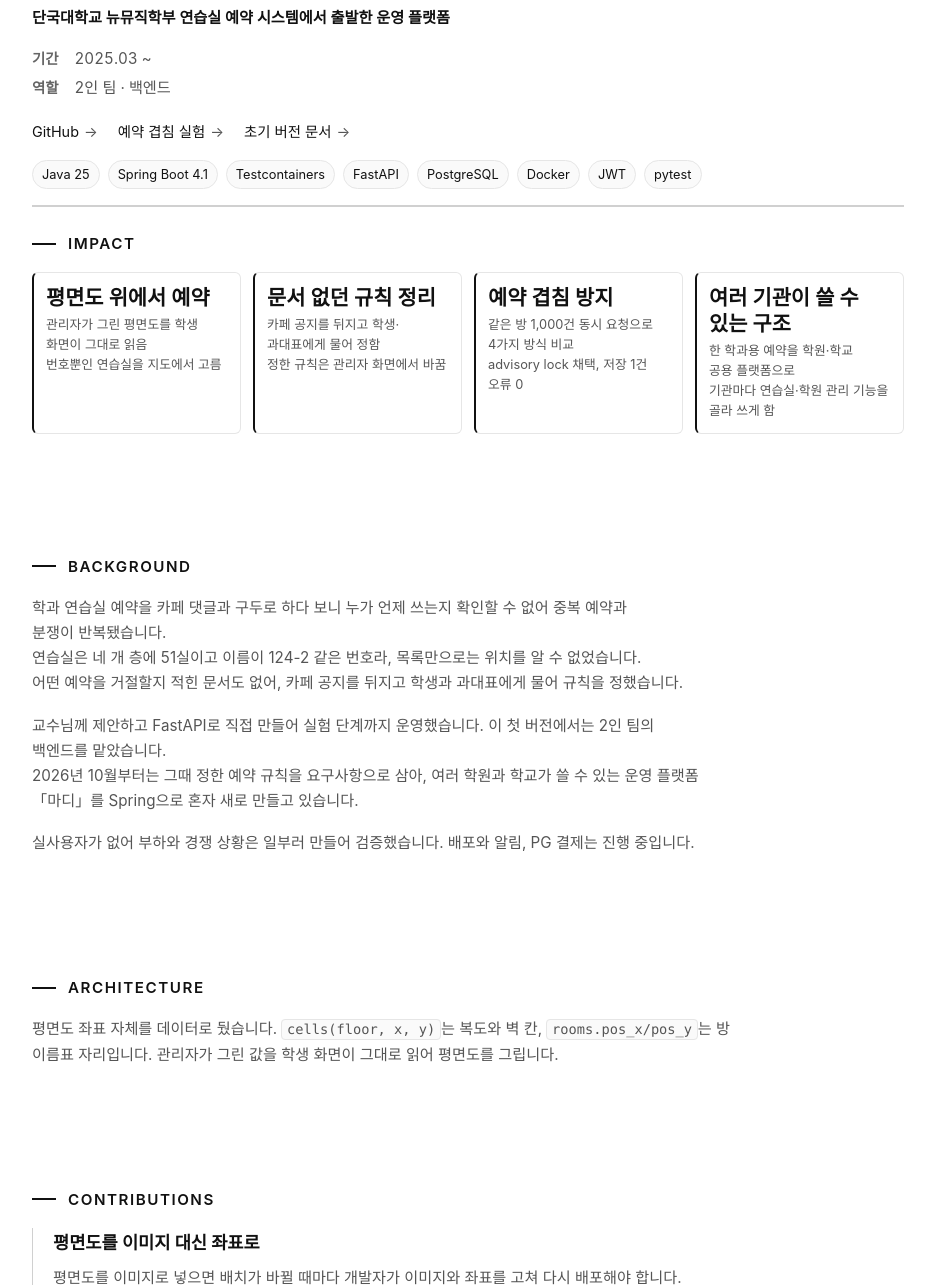
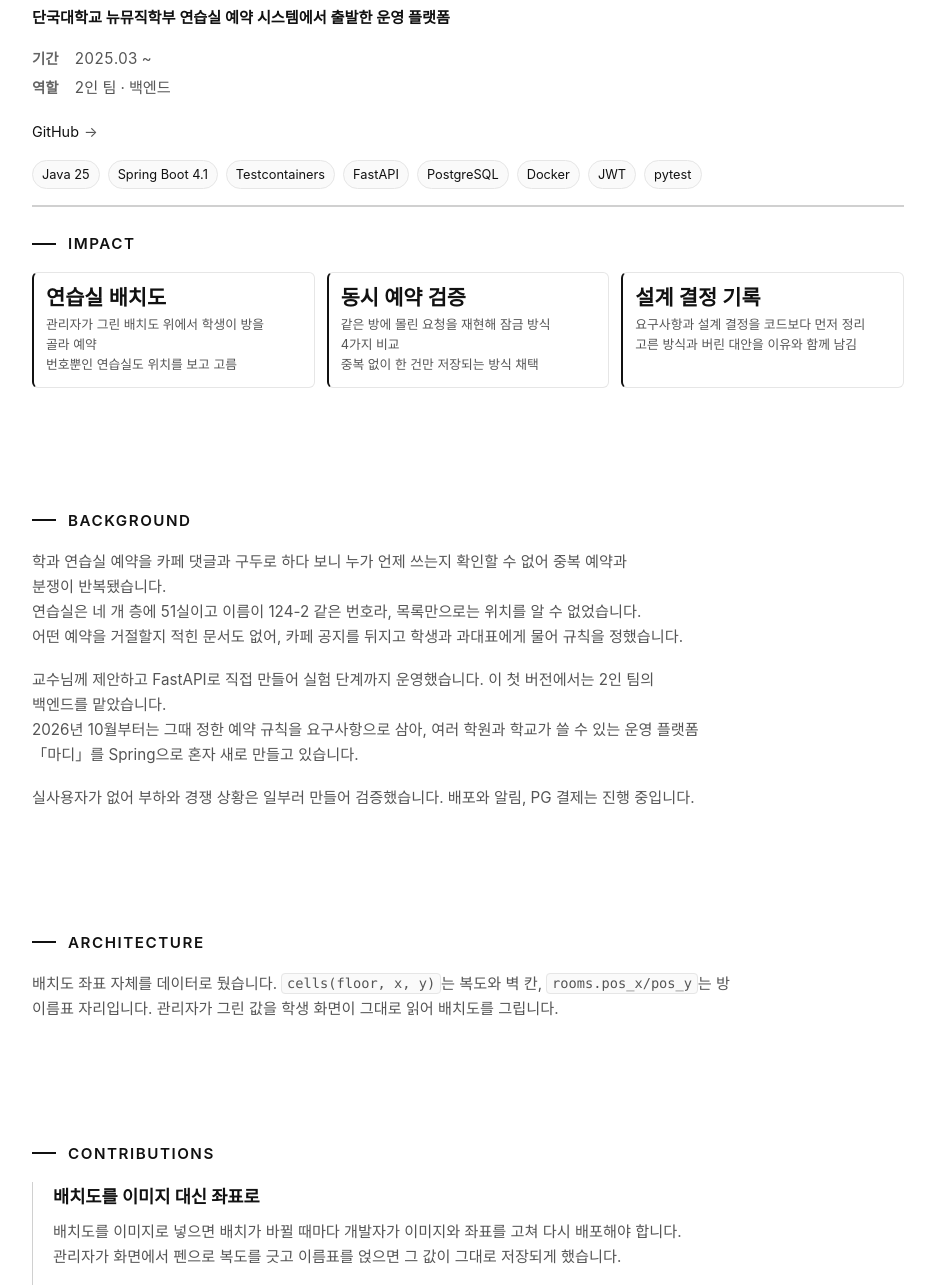
Before and after one commit to bell-ha/bell-ha.github.io, a plain HTML site: page projects/studio-booking/index.html in a window 1280 px wide. Shown: the part 255-1540 px from the top of the page, without its empty margins (172-1107 px from the left). Drawn offline with Linux system fonts and the light colour scheme; a web font is replaced by a local one.

Commit message:
마디: Impact 3장으로 정리, 머리말 링크 정리, 평면도→배치도 통일

```diff
--- a/projects/studio-booking/index.html
+++ b/projects/studio-booking/index.html
@@ -57,8 +57,6 @@
 </dl>
 <ul class="detail-links">
 <li><a href="https://github.com/bell-ha/musicstudio-booking-system" target="_blank" rel="noopener">GitHub</a></li>
-<li><a href="https://github.com/bell-ha/musicstudio-booking-system/blob/main/docs/experiments/0001-%EC%98%88%EC%95%BD-%EA%B2%B9%EC%B9%A8-%EB%B0%A9%EC%A7%80-%EB%B9%84%EA%B5%90.md" target="_blank" rel="noopener">예약 겹침 실험</a></li>
-<li><a href="https://github.com/bell-ha/musicstudio-booking-system/blob/legacy-fastapi/docs/TROUBLESHOOTING.md" target="_blank" rel="noopener">초기 버전 문서</a></li>
 </ul>
 <ul class="detail-tags">
 <li class="tag">Java 25</li>
@@ -73,7 +71,7 @@
 </header>
 <section class="detail-section" id="impact">
 <h2 class="detail-section__title">Impact</h2>
-<ul class="impact-grid impact-grid--4"><li class="impact-item"><span class="impact-item__num impact-item__num--text">평면도 위에서 예약</span><span class="impact-item__label"><span class="impact-item__line">관리자가 그린 평면도를 학생 화면이 그대로 읽음</span><span class="impact-item__line">번호뿐인 연습실을 지도에서 고름</span></span></li><li class="impact-item"><span class="impact-item__num impact-item__num--text">문서 없던 규칙 정리</span><span class="impact-item__label"><span class="impact-item__line">카페 공지를 뒤지고 학생·과대표에게 물어 정함</span><span class="impact-item__line">정한 규칙은 관리자 화면에서 바꿈</span></span></li><li class="impact-item"><span class="impact-item__num impact-item__num--text">예약 겹침 방지</span><span class="impact-item__label"><span class="impact-item__line">같은 방 1,000건 동시 요청으로 4가지 방식 비교</span><span class="impact-item__line">advisory lock 채택, 저장 1건 오류 0</span></span></li><li class="impact-item"><span class="impact-item__num impact-item__num--text">여러 기관이 쓸 수 있는 구조</span><span class="impact-item__label"><span class="impact-item__line">한 학과용 예약을 학원·학교 공용 플랫폼으로</span><span class="impact-item__line">기관마다 연습실·학원 관리 기능을 골라 쓰게 함</span></span></li></ul>
+<ul class="impact-grid"><li class="impact-item"><span class="impact-item__num impact-item__num--text">연습실 배치도</span><span class="impact-item__label"><span class="impact-item__line">관리자가 그린 배치도 위에서 학생이 방을 골라 예약</span><span class="impact-item__line">번호뿐인 연습실도 위치를 보고 고름</span></span></li><li class="impact-item"><span class="impact-item__num impact-item__num--text">동시 예약 검증</span><span class="impact-item__label"><span class="impact-item__line">같은 방에 몰린 요청을 재현해 잠금 방식 4가지 비교</span><span class="impact-item__line">중복 없이 한 건만 저장되는 방식 채택</span></span></li><li class="impact-item"><span class="impact-item__num impact-item__num--text">설계 결정 기록</span><span class="impact-item__label"><span class="impact-item__line">요구사항과 설계 결정을 코드보다 먼저 정리</span><span class="impact-item__line">고른 방식과 버린 대안을 이유와 함께 남김</span></span></li></ul>
 </section>
 <section class="detail-section" id="background">
 <h2 class="detail-section__title">Background</h2>
@@ -83,13 +81,13 @@
 </section>
 <section class="detail-section" id="architecture">
 <h2 class="detail-section__title">Architecture</h2>
-<p>평면도 좌표 자체를 데이터로 뒀습니다. <code>cells(floor, x, y)</code>는 복도와 벽 칸, <code>rooms.pos_x/pos_y</code>는 방 이름표 자리입니다. 관리자가 그린 값을 학생 화면이 그대로 읽어 평면도를 그립니다.</p>
+<p>배치도 좌표 자체를 데이터로 뒀습니다. <code>cells(floor, x, y)</code>는 복도와 벽 칸, <code>rooms.pos_x/pos_y</code>는 방 이름표 자리입니다. 관리자가 그린 값을 학생 화면이 그대로 읽어 배치도를 그립니다.</p>
 </section>
 <section class="detail-section" id="contributions">
 <h2 class="detail-section__title">Contributions</h2>
-<div class="contrib"><h3 class="contrib__title">평면도를 이미지 대신 좌표로</h3><p>평면도를 이미지로 넣으면 배치가 바뀔 때마다 개발자가 이미지와 좌표를 고쳐 다시 배포해야 합니다.<br>관리자가 화면에서 펜으로 복도를 긋고 이름표를 얹으면 그 값이 그대로 저장되게 했습니다.</p>
+<div class="contrib"><h3 class="contrib__title">배치도를 이미지 대신 좌표로</h3><p>배치도를 이미지로 넣으면 배치가 바뀔 때마다 개발자가 이미지와 좌표를 고쳐 다시 배포해야 합니다.<br>관리자가 화면에서 펜으로 복도를 긋고 이름표를 얹으면 그 값이 그대로 저장되게 했습니다.</p>
 <figure class="figure figure--wide"><img class="figure__img--screen" src="../../assets/img/studio-booking/booking-editor.png" alt="" width="900" height="599" loading="lazy"><figcaption class="figure__caption">관리자가 모눈 위에 펜으로 복도를 긋고 방 이름표를 얹는다.</figcaption></figure>
-<figure class="figure figure--wide"><img class="figure__img--screen" src="../../assets/img/studio-booking/booking-user.png" alt="" width="900" height="624" loading="lazy"><figcaption class="figure__caption">학생은 같은 데이터를 읽어 그린 평면도에서 방을 고른다.</figcaption></figure></div>
+<figure class="figure figure--wide"><img class="figure__img--screen" src="../../assets/img/studio-booking/booking-user.png" alt="" width="900" height="624" loading="lazy"><figcaption class="figure__caption">학생은 같은 데이터를 읽어 그린 배치도에서 방을 고른다.</figcaption></figure></div>
 <div class="contrib"><h3 class="contrib__title">정책 값도 데이터베이스로</h3><p>최대 예약 시간, 취소 마감, 운영 시간, 매주 예약이 열리는 시점이 코드에 상수로 박혀 있었습니다.<br>이 값을 바꾸는 쪽은 학과 사무실이라 데이터베이스로 옮기고 관리자 화면을 붙였습니다.</p>
 <figure class="figure figure--wide"><img class="figure__img--screen" src="../../assets/img/studio-booking/booking-policy.png" alt="" width="900" height="675" loading="lazy"><figcaption class="figure__caption">규칙 이름만 보고는 무엇이 달라지는지 알기 어려워, 규칙마다 설명을 한 줄씩 붙였다.</figcaption></figure></div>
 <div class="contrib"><h3 class="contrib__title">업무 규칙을 데이터베이스에도</h3><p>규칙을 파이썬 코드에서만 검사하고 있어서 SQL로 직접 넣으면 15시부터 13시까지 같은 예약도 들어갔습니다.<br>CHECK와 UNIQUE 10개, 조회용 인덱스 2개를 적용하고 다섯 경우가 차단되는 것을 확인했습니다.</p></div>
```
